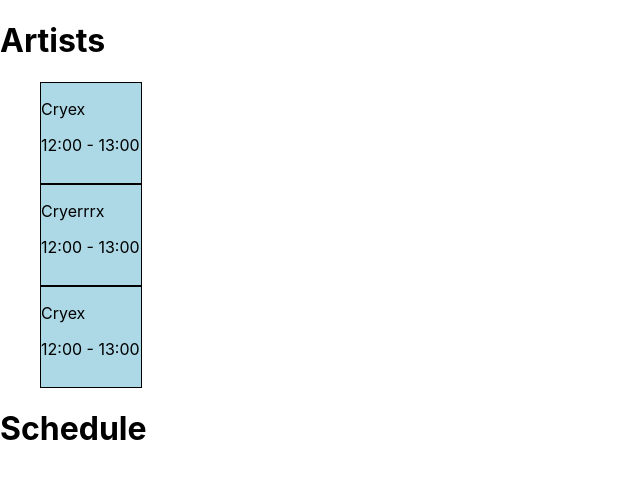
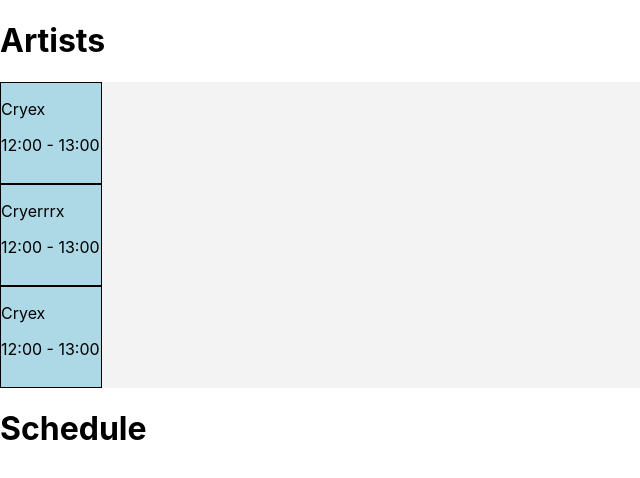
Before and after one commit to RobinTve/defqonTimetable, a React (Create React App) app: page / in a window 1280 px wide. Shown: the top 478 px of the page, without its empty margins (0-640 px from the left). Built offline with nearby package versions, Linux system fonts and the light colour scheme.

Commit message:
remove from schedule

```diff
--- a/src/App.js
+++ b/src/App.js
@@ -18,6 +18,15 @@ function App() {
   function addToSchedule(index) {
     //Adds the clicked artist index to the schedule list
     setSchedule([...schedule, artists[index]])
+    //Removes the clicked artist from the artists list
+    setArtists(artists.filter((artist, i) => i !== index))
+  }
+
+  function removeFromSchedule(index) {
+    //Adds the clicked artist index to the artists list
+    setArtists([...artists, schedule[index]])
+    //Removes the clicked artist from the schedule list
+    setSchedule(schedule.filter((artist, i) => i !== index))
   }
 
   return (
@@ -34,7 +43,7 @@ function App() {
       <h1>Schedule</h1>
       <ul>
         {schedule.map((artist, index) => (
-          <li key={index}>
+          <li key={index} onClick={() => removeFromSchedule(index)}>
             <p className='artist'>{artist.name}</p>
             <p className='time'>{artist.time}</p>
           </li>
--- a/src/index.css
+++ b/src/index.css
@@ -12,6 +12,16 @@ code {
     monospace;
 }
 
+ul {
+  list-style-type: none;
+  margin: 0;
+  padding: 0;
+  overflow: hidden;
+  background-color: #f3f3f3;
+  width : 100%;
+
+}
+
 li
 {
   /* Creates small boxes with lightblue background */
```
